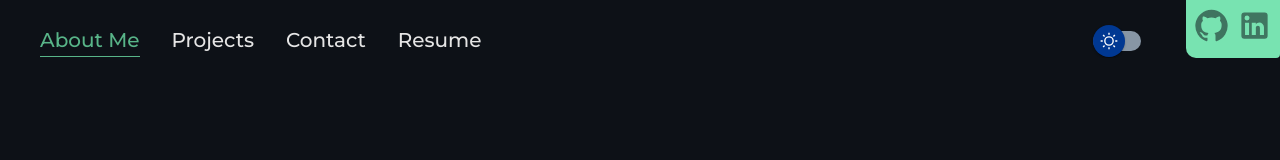
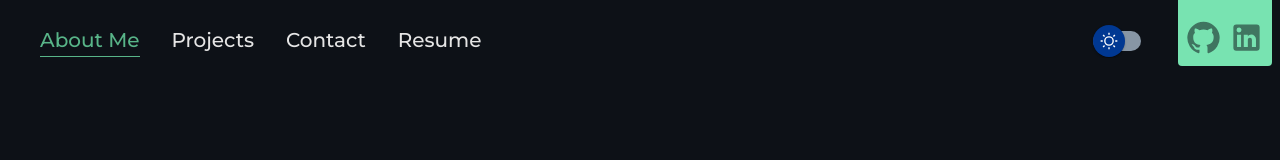
Before and after one commit to JaredMabus/react-portfolio, a React (Create React App) app: page / in a window 1280 px wide. Shown: the top 160 px of the page. Built offline with nearby package versions, Linux system fonts and the light colour scheme.

Commit message:
updated socials tab

```diff
--- a/src/components/Socials.js
+++ b/src/components/Socials.js
@@ -16,8 +16,11 @@ const Socials = () => {
                     display: 'flex',
                     justifyContent: 'center',
                     alignItems: 'center',
-                    p: .5,
-                    borderRadius: "0px 0px 4px 10px",
+                    // p: .5,
+                    px: .5,
+                    pt: 2,
+                    mr: 1,
+                    borderRadius: "0px 0px 4px 4px",
                     backgroundColor: '#78E3B1',
                     'svg': {
                         color: '#0D111785',
```
